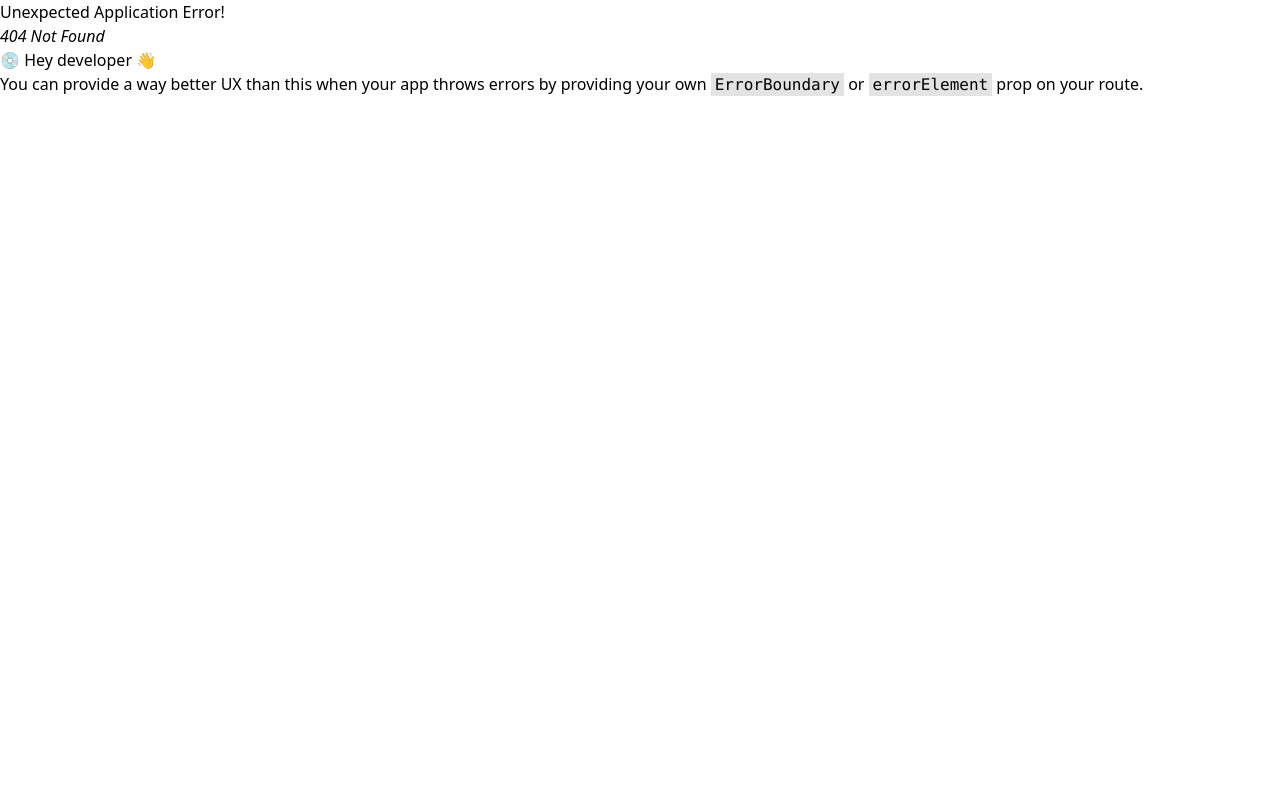
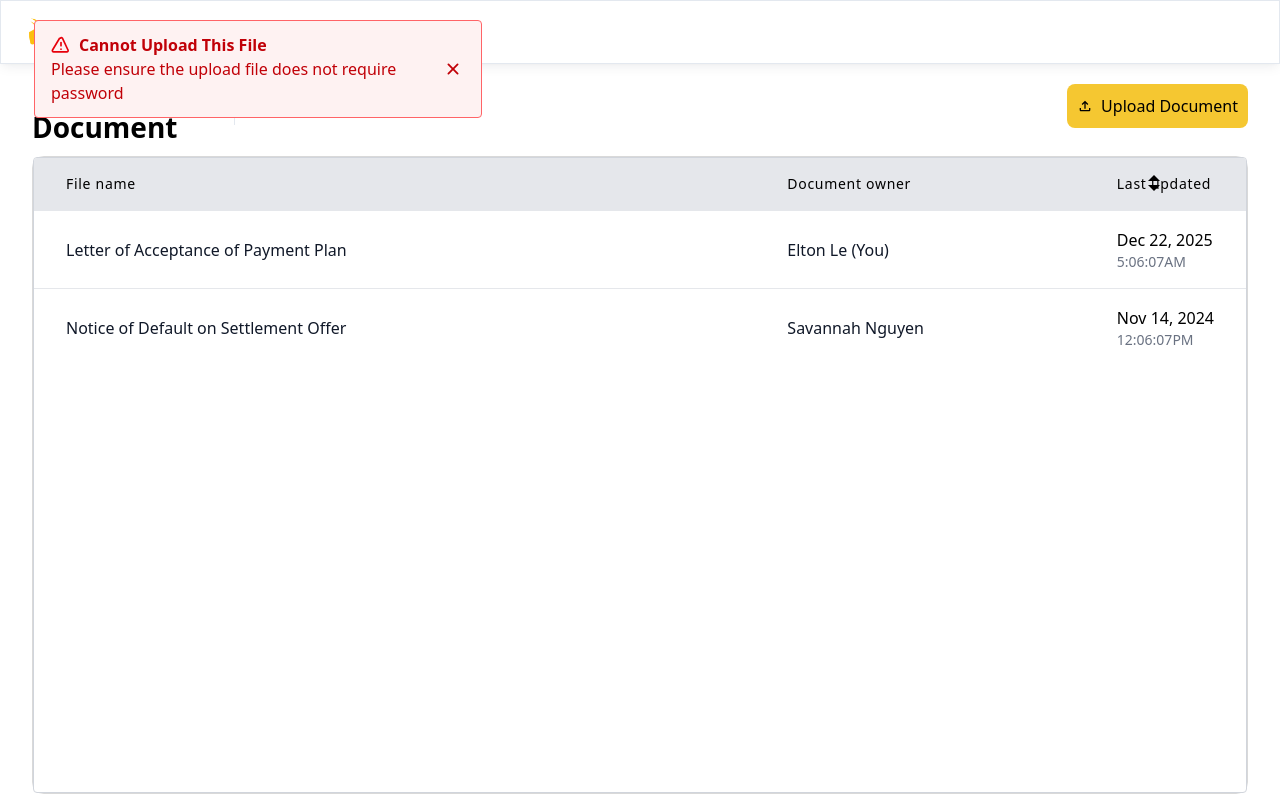
Before and after one commit to NCHLong2507/PDFViewer, a React (Vite) app in the folder client/: page /document in a window 1280 px wide. Before the commit this address had no page. Built offline with nearby package versions, Linux system fonts and the light colour scheme.

Commit message:
Add Document UI

```diff
--- a/client/src/App.tsx
+++ b/client/src/App.tsx
@@ -1,10 +1,11 @@
-
+import NavBar from "./components/NavBar"
+import { Outlet } from "react-router-dom";
 
 function App() {
-
   return (
     <>
-
+      <NavBar/>
+      <Outlet/>
     </>
   )
 }
--- /dev/null
+++ b/client/src/components/DocumentContainer.tsx
@@ -0,0 +1,101 @@
+import EmptyDocument from '../assets/EmptyDocument.png';
+import UploadButton from './Uploadbutton';
+import { IoMdArrowDropdown, IoMdArrowDropup  } from "react-icons/io";
+
+export default function DocumentContainer() {
+  const isEmpty = false;
+  const documents = [
+    {
+      fileName: "Letter of Acceptance of Payment Plan",
+      ownerName: "Elton Le (You)",
+      lastUpdatedDate: "Dec 22, 2025",
+      lastUpdatedTime: "5:06:07AM"
+    },
+    {
+      fileName: "Notice of Default on Settlement Offer",
+      ownerName: "Savannah Nguyen",
+      lastUpdatedDate: "Nov 14, 2024",
+      lastUpdatedTime: "12:06:07PM"
+    },
+    // Thêm các dòng khác tương tự
+  ];
+  return (
+
+    <section className="w-full h-[638px] flex justify-center items-center rounded-[12px] border-[1px] border-[rgba(217,217,217,1)]">
+      {isEmpty ? (
+        <div className="w-[232px] h-[308px] gap-[24px] flex flex-col items-center justify-center">
+          <img src={EmptyDocument} className='w-[192px] h-[192px]' alt="Empty Document" />
+          <p className="w-full h-[22px] leading-[1.4] text-base text-center text-[rgba(75,85,101,1)]">
+            There is no document founded
+          </p>
+          <UploadButton />
+        </div>
+      ) : (
+        <div className="overflow-x-auto w-full min-h-full bg-white rounded border border-gray-300">
+          <div className="max-w-md mx-auto absolute top-[20px] bg-red-50 border border-red-400 text-red-700 px-4 py-3 rounded" role="alert">
+            <strong className="font-bold flex items-center gap-2">
+              <svg className="w-5 h-5 text-red-600" fill="none" stroke="currentColor" strokeWidth="2" viewBox="0 0 24 24" strokeLinecap="round" strokeLinejoin="round">
+                <path d="M10.29 3.86L1.82 18a1.5 1.5 0 001.28 2.25h16a1.5 1.5 0 001.28-2.25L13.71 3.86a1.5 1.5 0 00-2.42 0z"></path>
+                <line x1="12" y1="9" x2="12" y2="13"></line>
+                <line x1="12" y1="17" x2="12.01" y2="17"></line>
+              </svg>
+              Cannot Upload This File
+            </strong>
+            <span className="block sm:inline mt-1">Please ensure the upload file does not require password</span>
+            <button className="absolute top-0 bottom-0 right-0 px-4 py-3" aria-label="Close alert">
+              <svg className="fill-current h-6 w-6 text-red-700" role="button" xmlns="http://www.w3.org/2000/svg" viewBox="0 0 20 20">
+                <title>Close</title>
+                <path d="M14.348 5.652a.75.75 0 00-1.06 0L10 8.94 6.712 5.652a.75.75 0 10-1.06 1.06L8.94 10l-3.288 3.288a.75.75 0 101.06 1.06L10 11.06l3.288 3.288a.75.75 0 101.06-1.06L11.06 10l3.288-3.288a.75.75 0 000-1.06z" />
+              </svg>
+            </button>
+          </div>
+          <table className="min-w-full divide-y divide-gray-200">
+            <thead className="bg-gray-200">
+              <tr>
+                <th
+                  scope="col"
+                  className="w-[986px] h-[40px] px-8 py-4 text-left text-sm font-normal tracking-wider"
+                >
+                  File name
+                </th>
+                <th
+                  scope="col"
+                  className="w-[420px] h-[40px] px-8 py-4 text-left text-sm font-normal tracking-wider"
+                >
+                  Document owner
+                </th>
+                <th
+                  scope="col"
+                  className="px-8 flex py-4 text-left text-sm font-normal relative  tracking-wider"
+                >
+                  Last updated
+                  <div className='flex flex-col justify-center items-center'>
+                    <IoMdArrowDropup className='absolute right-[80px] top-[8px] w-[24px] h-[24px]'/>
+                    <IoMdArrowDropdown className='absolute right-[80px] bottom-[10px] w-[24px] h-[24px]'/>
+                  </div>
+                </th>
+              </tr>
+            </thead>
+            <tbody className="divide-y divide-gray-200">
+              {documents.map((doc, idx) => (
+                <tr key={idx} className="hover:bg-gray-100">
+                  <td className="px-8 py-4 whitespace-nowrap text-base text-gray-900">
+                    {doc.fileName}
+                  </td>
+                  <td className="px-8 py-4 whitespace-nowrap flex h-[77.36px] items-center text-base text-gray-900">
+                    <span>{doc.ownerName}</span>
+                  </td>
+                  <td className="px-8 py-4 whitespace-nowrap text-base  text-left">
+                    <div>{doc.lastUpdatedDate}</div>
+                    <div className="text-sm text-gray-500">{doc.lastUpdatedTime}</div>
+                  </td>
+                </tr>
+              ))}
+            </tbody>
+          </table>
+        </div>
+
+      )}
+    </section>
+  );
+}
--- /dev/null
+++ b/client/src/components/DocumentHeader.tsx
@@ -0,0 +1,15 @@
+import UploadButton from "./Uploadbutton"
+export default function Header () {
+  return (
+    <div className="h-[52px] w-full flex justify-between items-center py-[8px]">
+      <div className="w-[322px] h-[38px] flex gap-[12px]">
+        <strong className="w-[190px] h-full text-[28px] flex justify-center items-center font-bold">My Document</strong>
+        <div className="w-[1px] h-full bg-[rgba(227,232,239,1)]"></div>
+        <div className="flex items-center justify-start">
+          <p className="w-[68px] h-[26px] leading-[1.4] text-[14px] text-[rgba(117,117,117,1)] flex justify-start items-center text-center">Total 78</p>
+        </div>
+      </div>
+      <UploadButton/>
+    </div>
+  )
+}
--- /dev/null
+++ b/client/src/components/Uploadbutton.tsx
@@ -0,0 +1,12 @@
+import { MdOutlineFileUpload } from "react-icons/md";
+
+export default function UploadButton() {
+  return (
+    <button className="inline-block  rounded-[8px] p-[10px] bg-[rgba(245,199,49,1)]">
+      <div className="flex justify-center items-center gap-[8px]">
+        <span className="inline"><MdOutlineFileUpload className="w-[16px] h-[16px]"/></span>
+        Upload Document
+      </div>
+    </button>
+  )
+}
--- /dev/null
+++ b/client/src/pages/Document/DocumentList.tsx
@@ -0,0 +1,10 @@
+import DocumentHeader from '../../components/DocumentHeader';
+import DocumentContainer from '../../components/DocumentContainer';
+export default function DocumentList() {
+  return (
+    <div className="flex mt-[16px] flex-col justify-center items-center mx-[32px] gap-[24px] ">
+      <DocumentHeader/>
+      <DocumentContainer/>
+    </div>
+  )
+}
```
Also changed, not shown: client/src/router/router.tsx (+8 -1 lines), client/src/assets/EmptyDocument.png (added).
